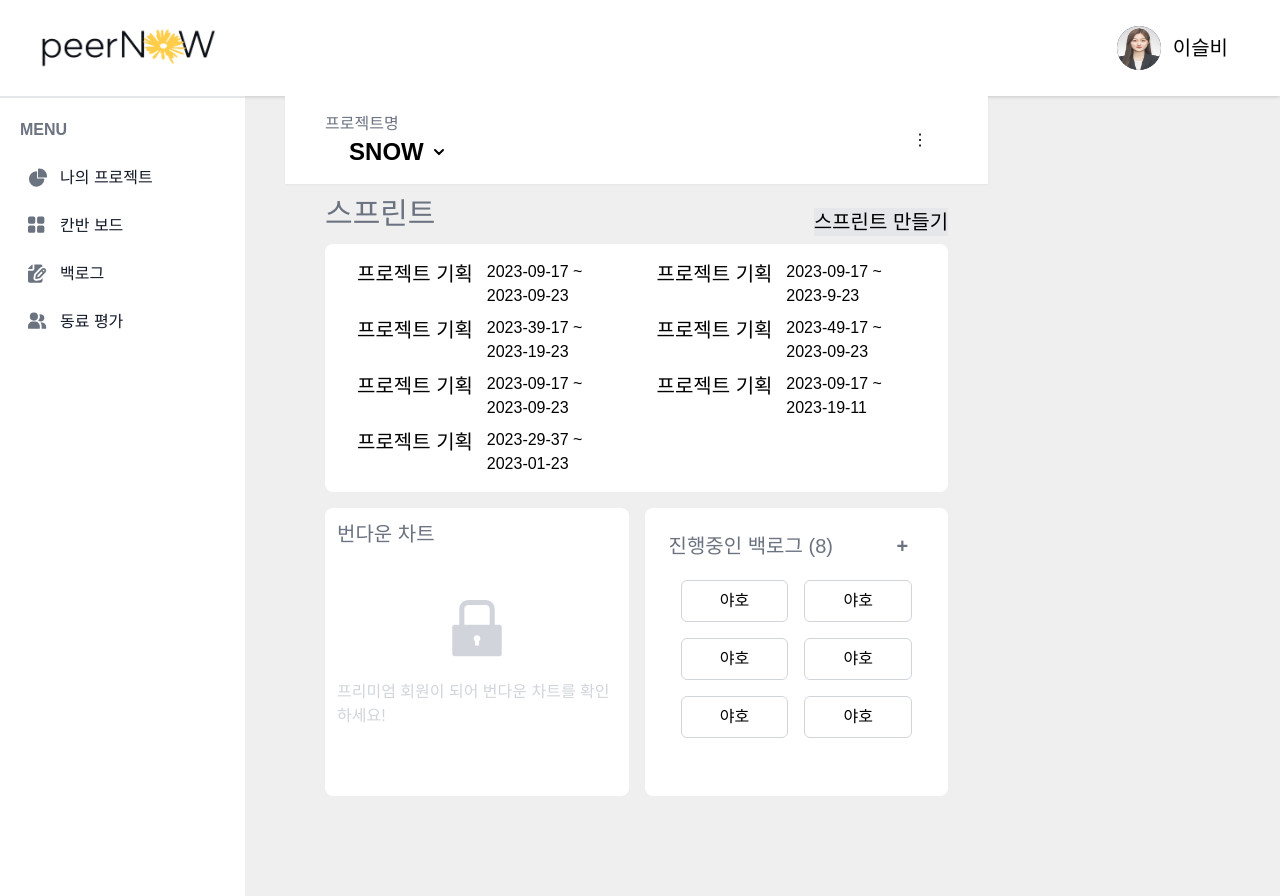
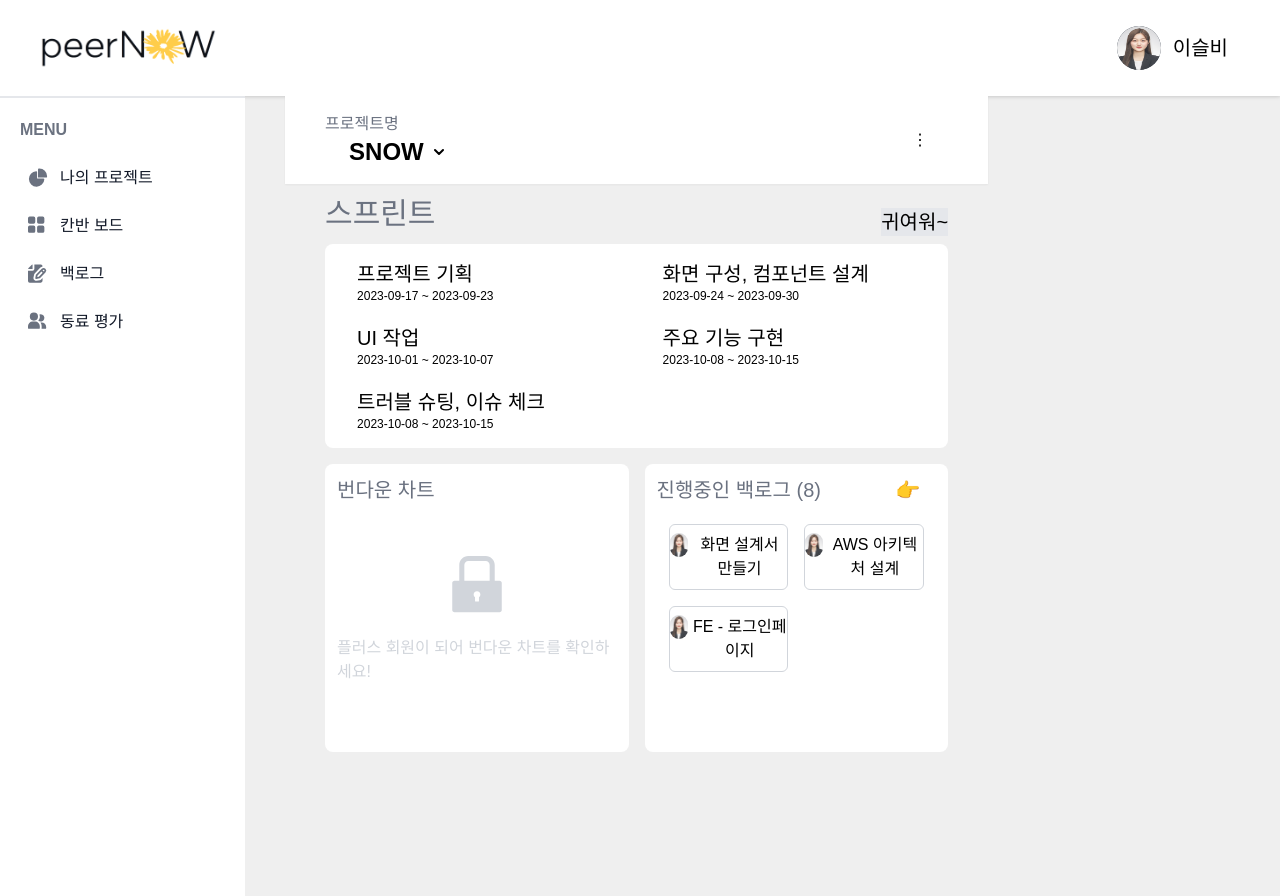
Before and after one commit to ystgd07/PeerNow-FE-, a React (Create React App) app: page /mypage in a window 1280 px wide. Built offline with nearby package versions, Linux system fonts and the light colour scheme.

Commit message:
feat: mypage sprint

```diff
--- a/src/App.js
+++ b/src/App.js
@@ -2,7 +2,7 @@ import { QueryClient, QueryClientProvider } from '@tanstack/react-query';
 import { ReactQueryDevtools } from '@tanstack/react-query-devtools';
 import { BrowserRouter, Route, Routes } from 'react-router-dom';
 import Main from './pages/Main';
-import MyPage from './myPage/MyPage';
+import MyPage from './pages/MyPage';
 import Home from './pages/Home';
 
 const queryClient = new QueryClient({
--- /dev/null
+++ b/src/features/mypage/BacklogIcon.jsx
@@ -0,0 +1,43 @@
+export default function BacklogIcon() {
+  return (
+    <>
+      <div className="border border-gray-300 rounded-md text-center py-2">
+        <div className="flex justify-center">
+          <span className="">
+            <img
+              src="testImg.jpg"
+              alt="백로그_담당자_이미지"
+              className="rounded-full w-6 h-6"
+            />
+          </span>
+          <span className="ml-1">화면 설계서 만들기</span>
+        </div>
+      </div>
+      {/* 반복문 */}
+      <div className="border border-gray-300 rounded-md text-center py-2">
+        <div className="flex justify-center">
+          <span className="">
+            <img
+              src="testImg.jpg"
+              alt="백로그_담당자_이미지"
+              className="rounded-full w-6 h-6"
+            />
+          </span>
+          <span className="ml-1">AWS 아키텍처 설계</span>
+        </div>
+      </div>
+      <div className="border border-gray-300 rounded-md text-center py-2">
+        <div className="flex justify-center">
+          <span className="">
+            <img
+              src="testImg.jpg"
+              alt="백로그_담당자_이미지"
+              className="rounded-full w-6 h-6"
+            />
+          </span>
+          <span className="ml-1">FE - 로그인페이지</span>
+        </div>
+      </div>
+    </>
+  );
+}
--- /dev/null
+++ b/src/features/mypage/ChartGeneral.jsx
@@ -0,0 +1,14 @@
+import { AiFillLock } from 'react-icons/ai';
+
+export default function ChartGeneral() {
+  return (
+    <>
+      <p className="text-7xl text-gray-300 flex justify-center mt-11">
+        <AiFillLock />
+      </p>
+      <p className="text-gray-300 flex justify-center mt-4 mb-14">
+        플러스 회원이 되어 번다운 차트를 확인하세요!
+      </p>
+    </>
+  );
+}
--- /dev/null
+++ b/src/features/mypage/ChartPlus.jsx
@@ -0,0 +1,9 @@
+export default function ChartPlus() {
+  return (
+    <>
+      <p className="text-7xl text-gray-300 flex justify-center mt-11">
+        플러스 회원
+      </p>
+    </>
+  );
+}
--- /dev/null
+++ b/src/features/mypage/MypageBacklog.jsx
@@ -0,0 +1,21 @@
+import BacklogIcon from './BacklogIcon';
+
+export default function MypageBacklog() {
+  return (
+    <>
+      {/* 진행중인 백로그 back log */}
+      <div className="bg-white rounded-lg p-3">
+        <span className="text-xl text-gray-500">진행중인 백로그 (8)</span>
+        <a
+          href="#"
+          className="text-xl font-bold text-gray-500 float-right px-4"
+        >
+          &#128073;
+        </a>
+        <div className="grid grid-cols-2 gap-4 mt-5 mx-3">
+          <BacklogIcon />
+        </div>
+      </div>
+    </>
+  );
+}
--- a/src/myPage/MypageChart.jsx
+++ b/src/features/mypage/MypageChart.jsx
@@ -1,4 +1,5 @@
-import { AiFillLock } from 'react-icons/ai';
+import ChartGeneral from './ChartGeneral';
+// import ChartPlus from './ChartPlus';
 
 export default function MypageChart() {
   return (
@@ -7,12 +8,10 @@ export default function MypageChart() {
       {/* <div className="bg-white rounded-lg p-3">유료 번다운 차트 화면</div> */}
       <div className="bg-white rounded-lg p-3 ">
         <p className="text-xl text-gray-500">번다운 차트</p>
-        <p className="text-7xl text-gray-300 flex justify-center mt-11">
-          <AiFillLock />
-        </p>
-        <p className="text-gray-300 flex justify-center mt-4 mb-14">
-          프리미엄 회원이 되어 번다운 차트를 확인하세요!
-        </p>
+        <div>
+          <ChartGeneral />
+          {/* <ChartPlus /> */}
+        </div>
       </div>
     </>
   );
--- /dev/null
+++ b/src/features/mypage/MypageSprint.jsx
@@ -0,0 +1,15 @@
+import NewCreateSprintBtn from './NewCreateSprintBtn';
+import Sprints from './Sprints';
+
+export default function MypageSprint() {
+  return (
+    <>
+      {/* 스프린트 sprint */}
+      <sapn className="text-3xl text-gray-500 mt-5">스프린트</sapn>
+      <button className="float-right mt-3 text-xl bg-gray-200">
+        <NewCreateSprintBtn />
+      </button>
+      <Sprints />
+    </>
+  );
+}
--- /dev/null
+++ b/src/features/mypage/NewCreateSprintBtn.jsx
@@ -0,0 +1,7 @@
+export default function NewCreateSprintBtn() {
+  return (
+    <>
+      <div>귀여워~</div>
+    </>
+  );
+}
--- /dev/null
+++ b/src/features/mypage/Sprints.jsx
@@ -0,0 +1,30 @@
+export default function Sprints() {
+  return (
+    <>
+      <div className="gap-4 mt-3">
+        <div className="bg-white rounded-lg p-3 grid grid-cols-2 gap-3">
+          <div className="p-1 px-5">
+            <div className="text-xl">프로젝트 기획</div>
+            <div className="text-left text-xs">2023-09-17 ~ 2023-09-23</div>
+          </div>
+          <div className="p-1 px-5">
+            <div className="text-xl">화면 구성, 컴포넌트 설계</div>
+            <div className="text-left text-xs">2023-09-24 ~ 2023-09-30</div>
+          </div>
+          <div className="p-1 px-5">
+            <div className="text-xl">UI 작업</div>
+            <div className="text-left text-xs">2023-10-01 ~ 2023-10-07</div>
+          </div>
+          <div className="p-1 px-5">
+            <div className="text-xl">주요 기능 구현</div>
+            <div className="text-left text-xs">2023-10-08 ~ 2023-10-15</div>
+          </div>
+          <div className="p-1 px-5">
+            <div className="text-xl">트러블 슈팅, 이슈 체크</div>
+            <div className="text-left text-xs">2023-10-08 ~ 2023-10-15</div>
+          </div>
+        </div>
+      </div>
+    </>
+  );
+}
--- a/src/myPage/MypageBacklog.jsx
+++ /dev/null
@@ -1,36 +0,0 @@
-export default function MypageBacklog() {
-  return (
-    <>
-      {/* 진행중인 백로그 back log */}
-      <div className="bg-white rounded-lg p-3">
-        <span className="text-xl text-gray-500">진행중인 백로그 (8)</span>
-        <a
-          href="#"
-          className="text-xl font-bold text-gray-500 float-right px-4"
-        >
-          &#43;
-        </a>
-        <div className="grid grid-cols-2 gap-4 mt-5 mx-3">
-          <p className="border border-gray-300 rounded-md text-center py-2">
-            야호
-          </p>
-          <p className="border border-gray-300 rounded-md text-center py-2">
-            야호
-          </p>
-          <p className="border border-gray-300 rounded-md text-center py-2">
-            야호
-          </p>
-          <p className="border border-gray-300 rounded-md text-center py-2">
-            야호
-          </p>
-          <p className="border border-gray-300 rounded-md text-center py-2">
-            야호
-          </p>
-          <p className="border border-gray-300 rounded-md text-center py-2">
-            야호
-          </p>
-        </div>
-      </div>
-    </>
-  );
-}
--- a/src/myPage/MypageSprint.jsx
+++ /dev/null
@@ -1,68 +0,0 @@
-export default function MypageSprint() {
-  return (
-    <>
-      {/* 스프린트 sprint */}
-      <sapn className="text-3xl text-gray-500 mt-5">스프린트</sapn>
-      <button className="float-right mt-3 text-xl bg-gray-200">
-        스프린트 만들기
-      </button>
-      <div className="gap-4 mt-3">
-        <div className="bg-white rounded-lg p-3 grid grid-cols-2">
-          <p className="p-1 px-5 grid grid-cols-2">
-            <span className="text-xl">프로젝트 기획</span>
-            <span className="text-left">2023-09-17 ~ 2023-09-23</span>
-          </p>
-          <p className="p-1 px-5 grid grid-cols-2">
-            <span className="text-xl">프로젝트 기획</span>
-            <span className="text-left">2023-09-17 ~ 2023-9-23</span>
-          </p>
-          <p className="p-1 px-5 grid grid-cols-2">
-            <span className="text-xl">프로젝트 기획</span>
-            <span className="text-left">2023-39-17 ~ 2023-19-23</span>
-          </p>
-          <p className="p-1 px-5 grid grid-cols-2">
-            <span className="text-xl">프로젝트 기획</span>
-            <span className="text-left">2023-49-17 ~ 2023-09-23</span>
-          </p>
-          <p className="p-1 px-5 grid grid-cols-2">
-            <span className="text-xl">프로젝트 기획</span>
-            <span className="text-left">2023-09-17 ~ 2023-09-23</span>
-          </p>
-          <p className="p-1 px-5 grid grid-cols-2">
-            <span className="text-xl">프로젝트 기획</span>
-            <span className="text-left">2023-09-17 ~ 2023-19-11</span>
-          </p>
-          <p className="p-1 px-5 grid grid-cols-2">
-            <span className="text-xl">프로젝트 기획</span>
-            <span className="text-left">2023-29-37 ~ 2023-01-23</span>
-          </p>
-
-          {/* <p className="p-1 px-5">
-            <span className="text-xl">화면 구성, 컴포넌트 설계</span>
-            <span className="text-right" style={{ float: 'right' }}>
-              2023-09-24 ~ 2023-09-30
-            </span>
-          </p>
-          <p className="p-1 px-5">
-            <span className="text-xl">UI 작업</span>
-            <span className="text-right" style={{ float: 'right' }}>
-              2023-10-01 ~ 2023-10-07
-            </span>
-          </p>
-          <p className="p-1 px-5">
-            <span className="text-xl">주요 기능 구현</span>
-            <span className="text-right" style={{ float: 'right' }}>
-              2023-10-08 ~ 2023-10-15
-            </span>
-          </p>
-          <p className="p-1 px-5">
-            <span className="text-xl">트러블 슈팅, 이슈 체크</span>
-            <span className="text-right" style={{ float: 'right' }}>
-              2023-10-08 ~ 2023-10-15
-            </span>
-          </p> */}
-        </div>
-      </div>
-    </>
-  );
-}
--- a/src/myPage/MyPage.jsx
+++ b/src/pages/MyPage.jsx
@@ -1,7 +1,7 @@
 import Header from '../ui/Header';
-import MypageSprint from './MypageSprint';
-import MypageChart from './MypageChart';
-import MypageBacklog from './MypageBacklog';
+import MypageSprint from '../features/mypage/MypageSprint';
+import MypageChart from '../features/mypage/MypageChart';
+import MypageBacklog from '../features/mypage/MypageBacklog';
 
 export default function MyPage() {
   return (
@@ -17,9 +17,7 @@ export default function MyPage() {
           {/* 번다운 차트 burndown-chart */}
           <MypageChart />
           {/* 진행중인 백로그 back log */}
-          <div className="bg-white rounded-lg p-3">
-            <MypageBacklog />
-          </div>
+          <MypageBacklog />
         </div>
       </div>
     </>
```
